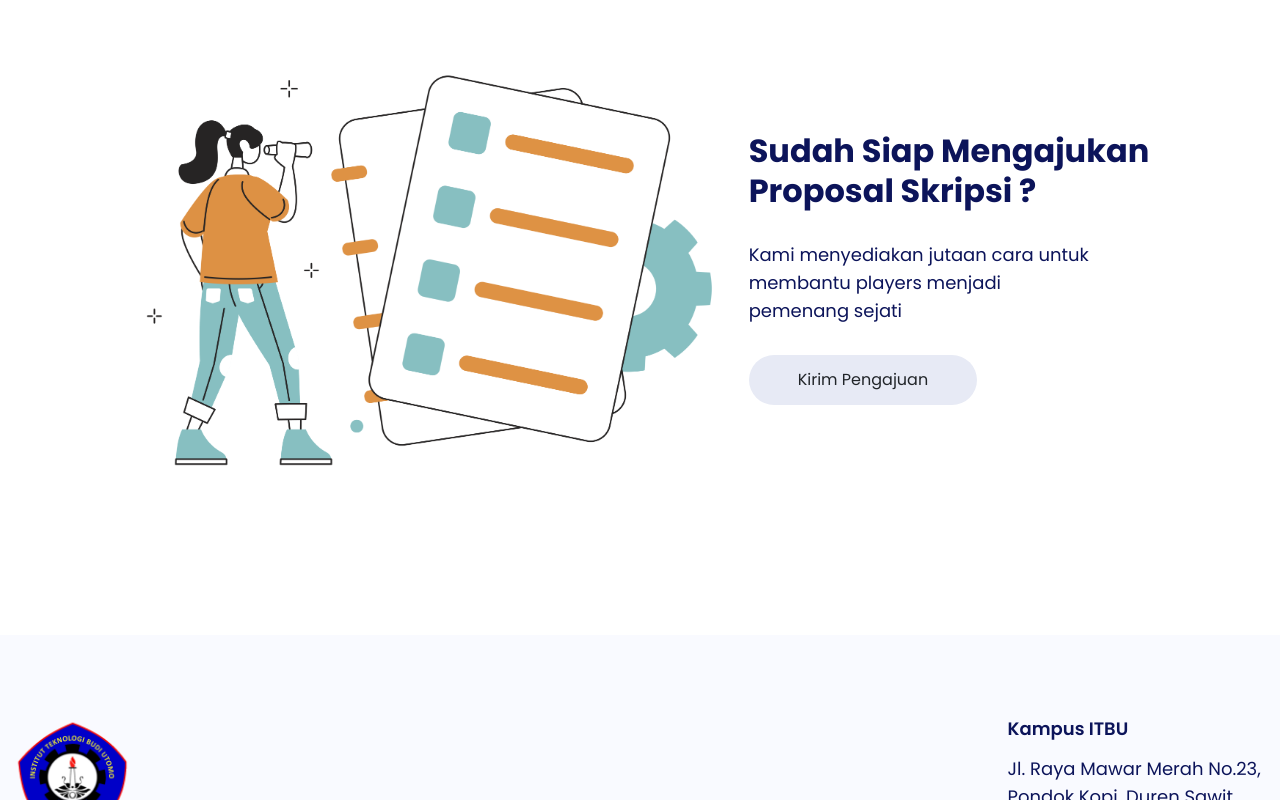
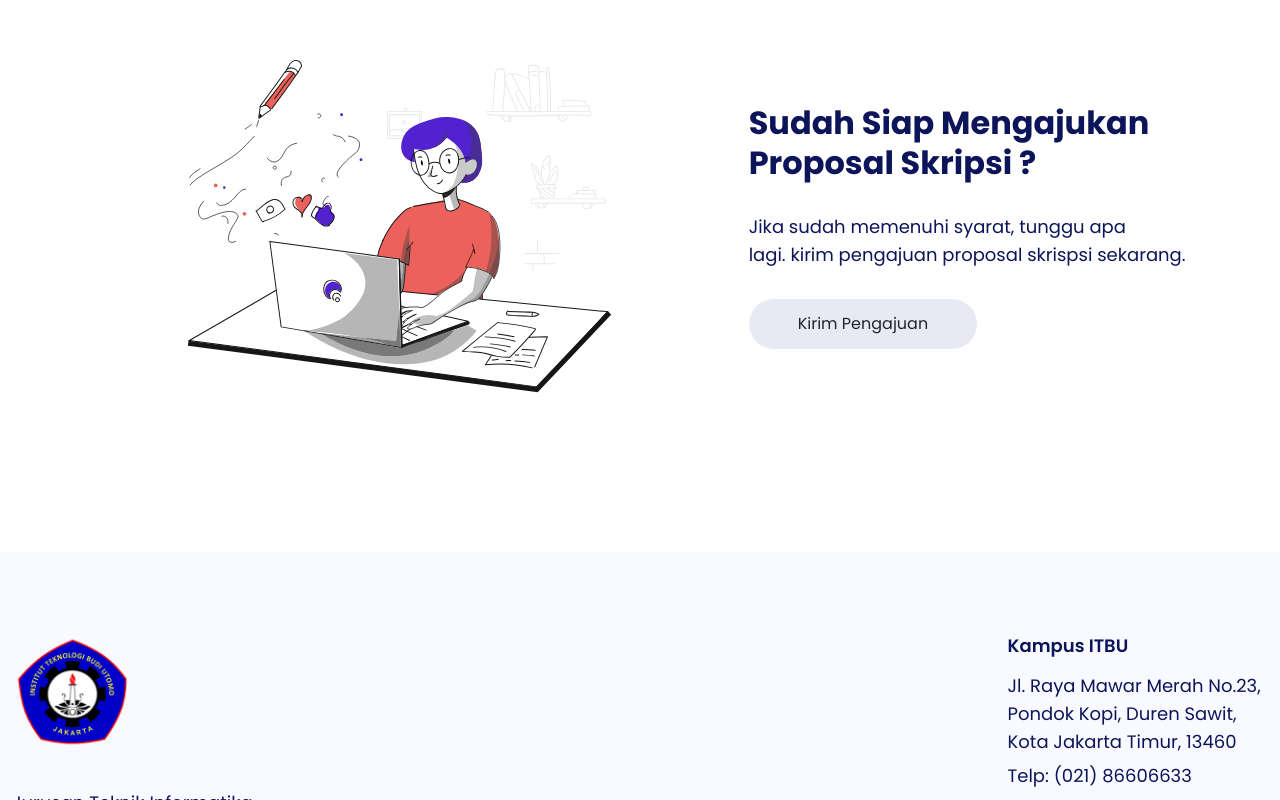
Before and after one commit to adamnasrudin03/client-skripsi, a Next.js app: page / in a window 1280 px wide. Shown: the part 2740-3540 px from the top of the page. Built offline with nearby package versions, Linux system fonts and the light colour scheme.

Commit message:
add animation & adjust wording

```diff
--- a/components/organisms/Story/index.tsx
+++ b/components/organisms/Story/index.tsx
@@ -1,10 +1,25 @@
+import Lottie from 'lottie-react';
+import Blogging from '../../atoms/Animations/Blogging.json';
+
 export default function Story() {
   return (
     <section className="story pt-50 pb-50" id="pengajuan">
       <div className="container-xxl container-fluid">
         <div className="row align-items-center px-lg-5 mx-auto gap-lg-0 gap-4">
           <div className="col-lg-7 col-12 d-lg-flex d-none justify-content-lg-end pe-lg-60" data-aos="zoom-in">
-            <img src="/img/ilustrations/Vision.png" width="612" height="452" className="img-fluid" alt="" />
+
+            <Lottie
+              animationData={Blogging}
+              loop
+              autoPlay
+              className="img-fluid"
+              style={{
+                margin: 'auto',
+                height: 452,
+                width: 612,
+              }}
+            />
+            {/* <img src="/img/ilustrations/Vision.png" width="612" height="452" className="img-fluid" alt="" /> */}
           </div>
           <div className="col-lg-5 col-12 ps-lg-60">
             <div className="">
@@ -15,14 +30,13 @@ export default function Story() {
                 Proposal Skripsi ?
               </h2>
               <p className="text-lg color-palette-1 mb-30">
-                Kami menyediakan jutaan cara untuk
+                Jika sudah memenuhi syarat, tunggu apa
                 <br
                   className="d-sm-block d-none"
                 />
-                membantu players menjadi
+                lagi. kirim pengajuan proposal skrispsi sekarang.
                 <br className="d-sm-block d-none" />
                 {' '}
-                pemenang sejati
 
               </p>
               <div className="d-md-block d-flex flex-column w-100">
```
